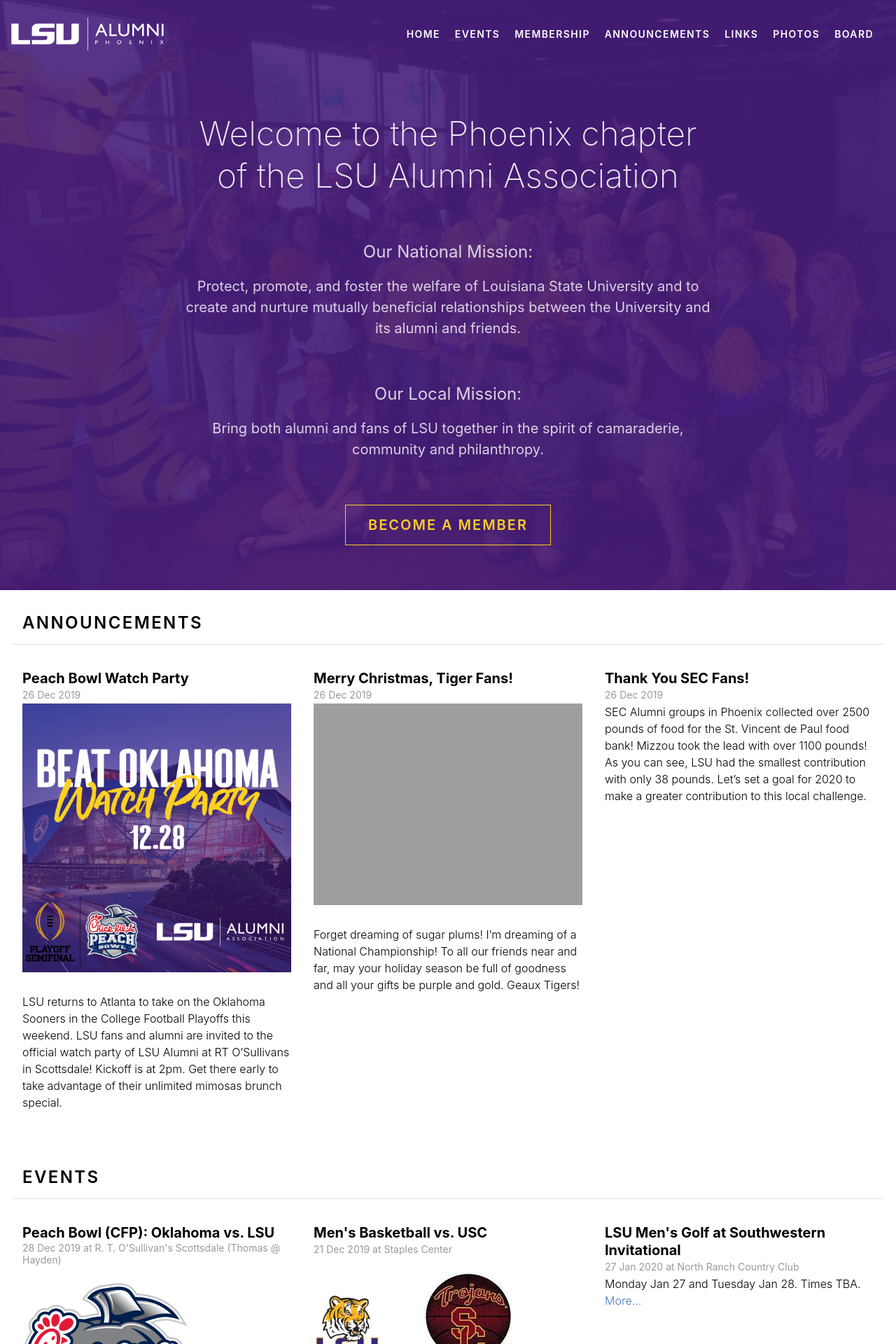
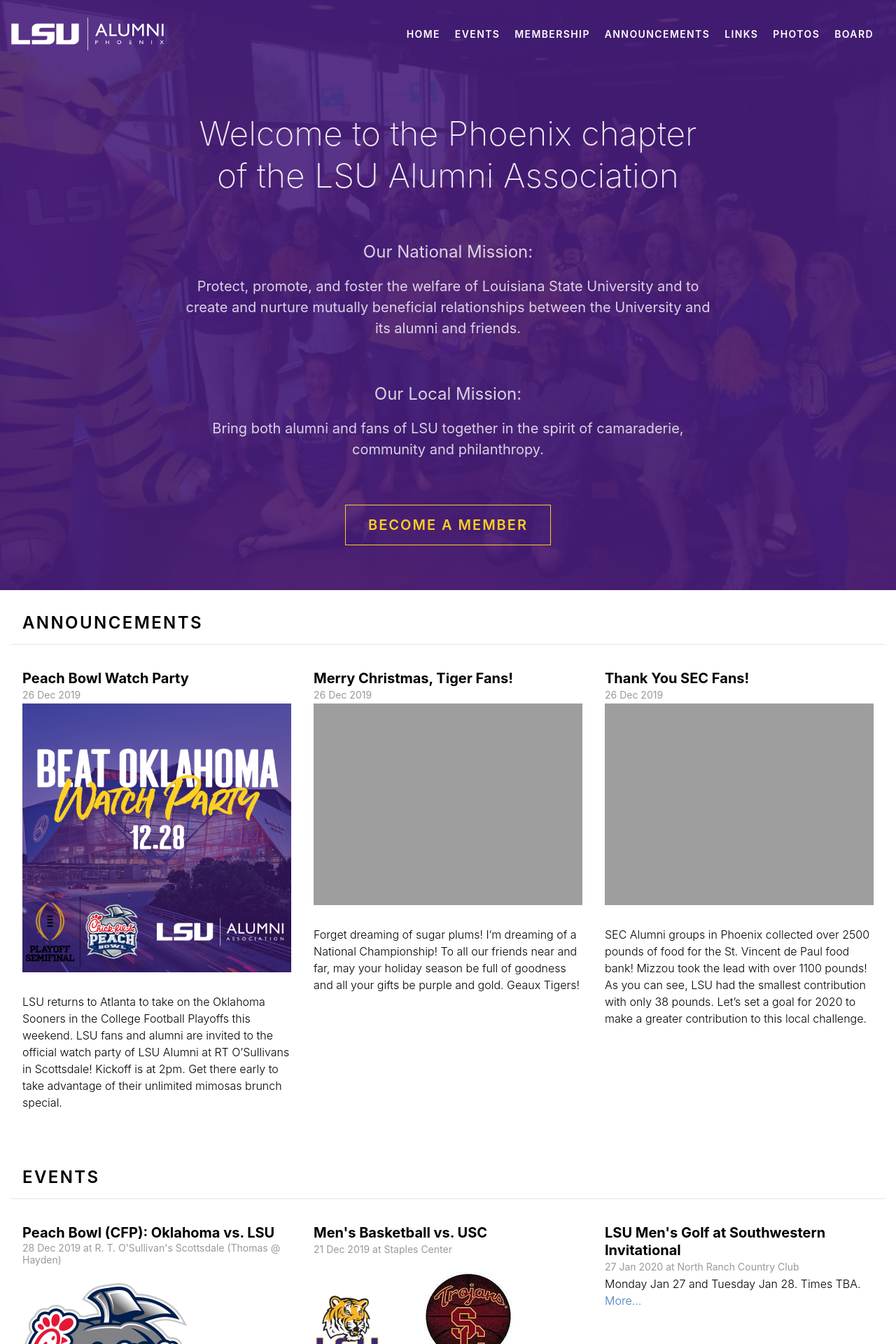
Before and after one commit to lsu-phoenix-alumni/lsu-phoenix-alumni.github.io, a Jekyll site: the page built from index.html, in a window 1280 px wide. Shown: the top 1920 px of the page at 70% size. Built offline with Jekyll 4.4.1, drawn with Linux system fonts in a browser that asks for light colours.

Commit message:
Updated Thank You Sec Fans

```diff
--- a/_announcements/thank-you-sec-fans.markdown
+++ b/_announcements/thank-you-sec-fans.markdown
@@ -3,4 +3,6 @@
 date: 2019-12-26 07:22:00 -07:00
 ---
 
+![alt text](https://lsu-phoenix-alumni.github.io/assets/img/SVdPDonations.png)
+<br>
 SEC Alumni groups in Phoenix collected over 2500 pounds of food for the St. Vincent de Paul food bank! Mizzou took the lead with over 1100 pounds! As you can see, LSU had the smallest contribution with only 38 pounds. Let's set a goal for 2020 to make a greater contribution to this local challenge.
```
